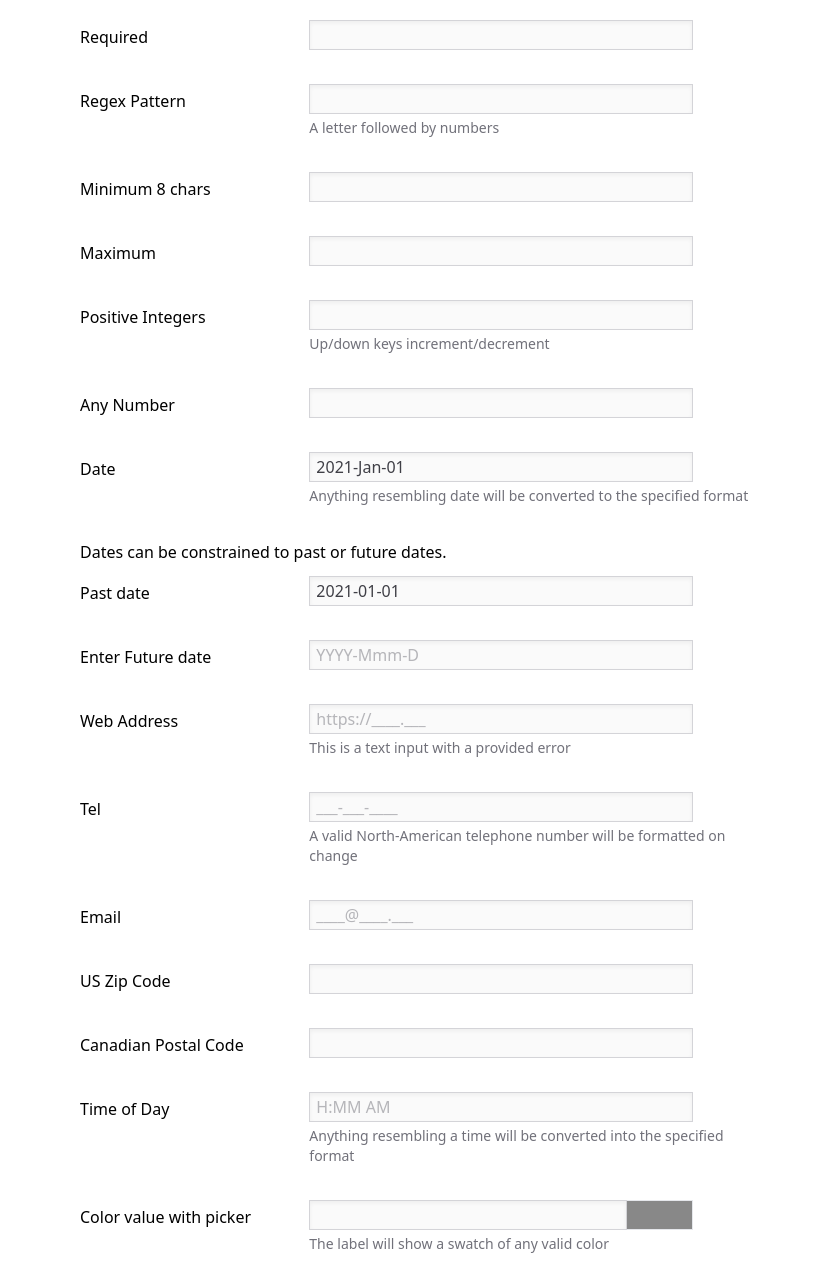
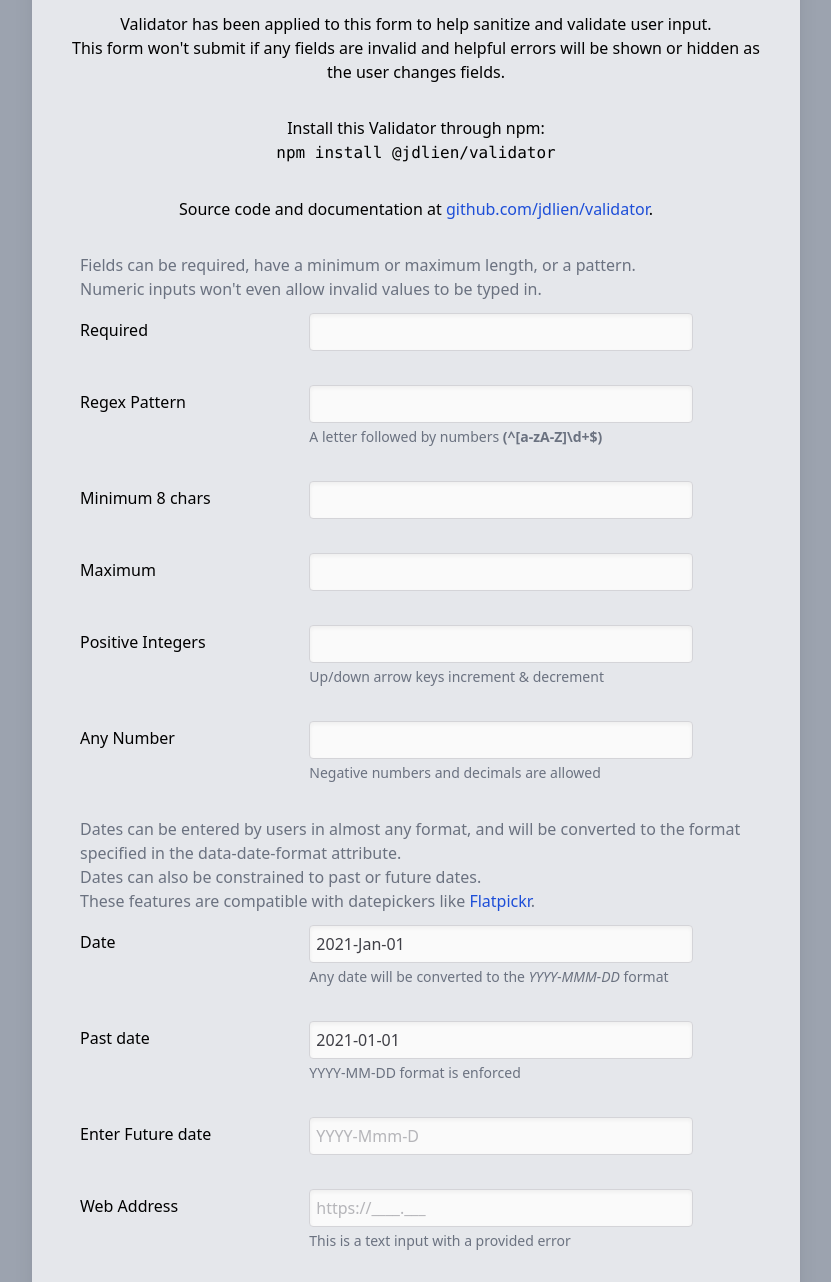
Before and after one commit to jdlien/validator, a website: page demo.html in a window 1280 px wide. Shown: the part 116-1398 px from the top of the page, without its empty margins (224-1055 px from the left). Drawn offline with nearby package versions, Linux system fonts and the light colour scheme; files that its build step writes are made by us from their sources.

Commit message:
polishing demo form

```diff
--- a/demo-src.css
+++ b/demo-src.css
@@ -18,10 +18,8 @@
   [type='color'],
   [multiple],
   textarea,
-  select,
-  .chosen-container .chosen-single,
-  .chosen-container-multi .chosen-choices {
-    @apply border border-zinc-300 bg-zinc-50 px-1 py-0.5 text-zinc-700
+  select {
+    @apply border border-zinc-300 rounded bg-zinc-50 px-2 py-1.5 text-zinc-700
         placeholder-zinc-500 placeholder-opacity-50 shadow-inner
         focus:bg-white focus:outline-none focus:ring-2 focus:ring-blue-400/50
         focus:ring-offset-0 focus:ring-offset-transparent;
--- a/demo.html
+++ b/demo.html
@@ -6,14 +6,36 @@
     <link rel="stylesheet" href="demo.css" />
   </head>
 
-  <body class="p-3 dark:bg-zinc-900 dark:text-white">
-    <h1 class="text-3xl font-semibold text-center">Validator Demo</h1>
-    <p class="my-8 text-center">
-      Here's a basic example of how to use the validator. The form won't submit if any fields are
-      invalid.
+  <body class="p-6 bg-gray-400 dark:bg-gray-800 dark:text-white">
+    <main class="max-w-3xl mx-auto bg-gray-200 dark:bg-gray-900 rounded-xl p-8 shadow-xl">
+      <h1 class="text-4xl font-semibold text-center text-gray-200">Validator Demo</h1>
+      <div class="text-center">
+        <p class="my-8">
+          Validator has been applied to this form to help sanitize and validate user input.<br />
+          This form won't submit if any fields are invalid and helpful errors will be shown or
+          hidden as the user changes fields.
         </p>
 
-    <form id="demo-form" class="space-y-3 max-w-2xl mx-auto mb-16">
+        <div>Install this Validator through npm:</div>
+
+        <div>
+          <code>npm install @jdlien/validator</code>
+        </div>
+
+        <p class="my-8">
+          Source code and documentation at
+          <a
+            href="https://github.com/jdlien/validator/"
+            class="text-blue-700 dark:text-blue-400 hover:underline"
+            >github.com/jdlien/validator</a
+          >.
+        </p>
+      </div>
+      <form id="demo-form" class="space-y-3 max-w-2xl mx-auto mb-12">
+        <p class="text-gray-500 dark:text-gray-400">
+          Fields can be required, have a minimum or maximum length, or a pattern.<br />
+          Numeric inputs won't even allow invalid values to be typed in.
+        </p>
         <div class="sm:grid sm:grid-cols-3 sm:items-start sm:gap-4">
           <label
             for="input-required"
@@ -64,7 +86,9 @@
                 aria-labelledby="input-pattern-label"
               />
             </div>
-          <p class="mt-1 text-sm text-zinc-500 dark:text-zinc-400">A letter followed by numbers</p>
+            <p class="mt-1 text-sm text-gray-500 dark:text-gray-400">
+              A letter followed by numbers <strong>(^[a-zA-Z]\d+$)</strong>
+            </p>
             <div style="min-height: 20px">
               <div
                 class="error hidden text-sm text-red-600 transition dark:text-red-500"
@@ -145,8 +169,8 @@
                 aria-labelledby="input-integer-label"
               />
             </div>
-          <p class="mt-1 text-sm text-zinc-500 dark:text-zinc-400">
-            Up/down keys increment/decrement
+            <p class="mt-1 text-sm text-gray-500 dark:text-gray-400">
+              Up/down arrow keys increment &amp; decrement
             </p>
             <div style="min-height: 20px">
               <div
@@ -158,7 +182,10 @@
         </div>
 
         <div class="sm:grid sm:grid-cols-3 sm:items-start sm:gap-4">
-        <label for="input-number" id="input-number-label" class="block font-medium sm:mt-px sm:pt-1"
+          <label
+            for="input-number"
+            id="input-number-label"
+            class="block font-medium sm:mt-px sm:pt-1"
             >Any Number</label
           >
           <div class="my-0.5 sm:mt-0 sm:col-span-2">
@@ -173,6 +200,9 @@
                 aria-labelledby="input-number-label"
               />
             </div>
+            <p class="mt-1 text-sm text-gray-500 dark:text-gray-400">
+              Negative numbers and decimals are allowed
+            </p>
 
             <div style="min-height: 20px">
               <div
@@ -182,6 +212,17 @@
             </div>
           </div>
         </div>
+
+        <p class="text-gray-500 dark:text-gray-400">
+          Dates can be entered by users in almost any format, and will be converted
+          to the format specified in the data-date-format attribute.<br>
+          Dates can also be constrained to past or future dates.<br>
+          These features are compatible with datepickers like
+          <a href="https://flatpickr.js.org/"
+            class="text-blue-700 dark:text-blue-400 hover:underline"
+          >Flatpickr</a>.
+          </p>
+        </p>
 
         <div class="sm:grid sm:grid-cols-3 sm:items-start sm:gap-4">
           <label for="input-date" id="input-date-label" class="block font-medium sm:mt-px sm:pt-1"
@@ -202,8 +243,8 @@
                 aria-labelledby="input-date-label"
               />
             </div>
-          <p class="mt-1 text-sm text-zinc-500 dark:text-zinc-400">
-            Anything resembling date will be converted to the specified format
+            <p class="mt-1 text-sm text-gray-500 dark:text-gray-400">
+              Any date will be converted to the <em>YYYY-MMM-DD</em> format
             </p>
             <div style="min-height: 20px">
               <div
@@ -214,7 +255,6 @@
           </div>
         </div>
 
-      <p>Dates can be constrained to past or future dates.</p>
         <div class="sm:grid sm:grid-cols-3 sm:items-start sm:gap-4">
           <label
             for="input-past-date"
@@ -238,6 +278,9 @@
                 aria-labelledby="input-past-date-label"
               />
             </div>
+            <p class="mt-1 text-sm text-gray-500 dark:text-gray-400">
+              YYYY-MM-DD format is enforced
+            </p>
 
             <div style="min-height: 20px">
               <div
@@ -299,7 +342,7 @@
                 aria-labelledby="input-url-label"
               />
             </div>
-          <p class="mt-1 text-sm text-zinc-500 dark:text-zinc-400">
+            <p class="mt-1 text-sm text-gray-500 dark:text-gray-400">
               This is a text input with a provided error
             </p>
             <div style="min-height: 20px">
@@ -330,8 +373,8 @@
                 aria-labelledby="input-tel-label"
               />
             </div>
-          <p class="mt-1 text-sm text-zinc-500 dark:text-zinc-400">
-            A valid North-American telephone number will be formatted on change
+            <p class="mt-1 text-sm text-gray-500 dark:text-gray-400">
+              A North-American phone number will be formatted on change
             </p>
 
             <div style="min-height: 20px">
@@ -454,7 +497,7 @@
                 aria-labelledby="input-Iju9bFf25-label"
               />
             </div>
-          <p class="mt-1 text-sm text-zinc-500 dark:text-zinc-400">
+            <p class="mt-1 text-sm text-gray-500 dark:text-gray-400">
               Anything resembling a time will be converted into the specified format
             </p>
             <div style="min-height: 20px">
@@ -473,7 +516,7 @@
           <div class="my-0.5 sm:mt-0 sm:col-span-2">
             <div class="flex relative sm:max-w-sm">
               <input
-              class="block w-full px-1.5 transition"
+                class="block w-full px-1.5 transition rounded-r-none"
                 type="text"
                 id="input-color"
                 data-type="color"
@@ -484,7 +527,7 @@
               <label
                 id="input-color-color-label"
                 for="input-color-color"
-              class="border border-l-0 border-zinc-350 dark:border-zinc-500 cursor-pointer w-20"
+                class="border border-l-0 border-gray-350 dark:border-gray-500 cursor-pointer w-20 rounded-r"
                 style="background-color: #888888"
               >
                 <input
@@ -495,7 +538,7 @@
                 />
               </label>
             </div>
-          <p class="mt-1 text-sm text-zinc-500 dark:text-zinc-400">
+            <p class="mt-1 text-sm text-gray-500 dark:text-gray-400">
               The label will show a swatch of any valid color
             </p>
             <div style="min-height: 20px">
@@ -508,7 +551,7 @@
         </div>
 
         <!-- Accept an array of basic options for a select -->
-      <p>Selects can be required as well.</p>
+        <p class="text-gray-500 dark:text-gray-400">Selects can be required as well.</p>
         <div class="sm:grid sm:grid-cols-3 sm:items-start sm:gap-4">
           <label
             for="input-2A59h7jYl"
@@ -541,7 +584,9 @@
           <!--end cf_input type=select-->
         </div>
 
-      <p>You can require groups of radio buttons or checkboxes and one must be selected.</p>
+        <p class="text-gray-500 dark:text-gray-400">
+          You can require groups of radio buttons or checkboxes so one must be selected.
+        </p>
 
         <!-- Accept an array of basic options for a radio button group -->
         <div class="sm:grid sm:grid-cols-3 sm:items-start sm:gap-4">
@@ -669,21 +714,6 @@
                     </label>
                   </div>
                 </div>
-              <div class="pt-2">
-                <div class="flex items-start h-5">
-                  <label class="checked-border rounded-full" for="input-n9Q633b3o-4-yellow">
-                    <input
-                      id="input-n9Q633b3o-4-yellow"
-                      required=""
-                      name="input-n9Q633b3o"
-                      type="radio"
-                      value="yellow"
-                      class="block transition"
-                    />
-                    <span class="checked-label">yellow</span>
-                  </label>
-                </div>
-              </div>
               </div>
             </div>
 
@@ -713,5 +743,6 @@
         const form = document.getElementById('demo-form')
         const validator = new Validator(form)
       </script>
+    </main>
   </body>
 </html>
```
Lines whose indentation alone changed are shown as unchanged.
